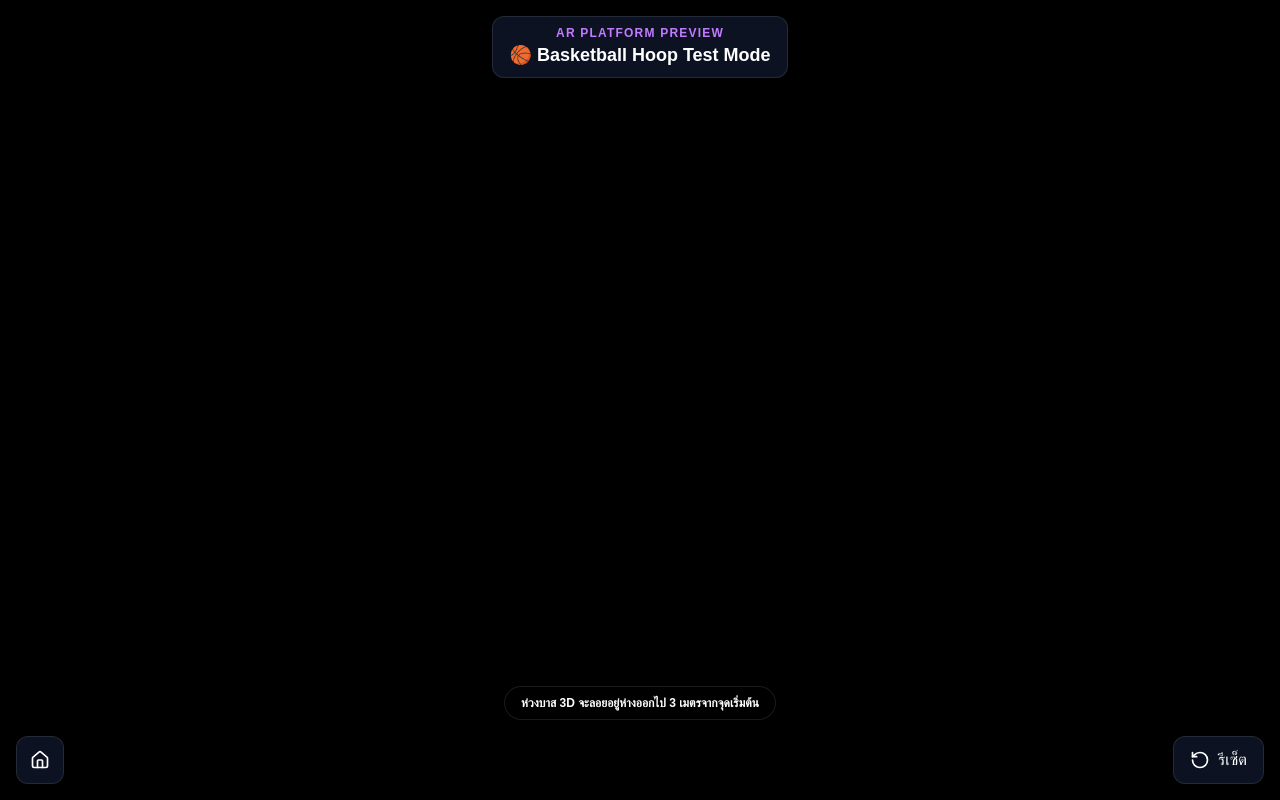
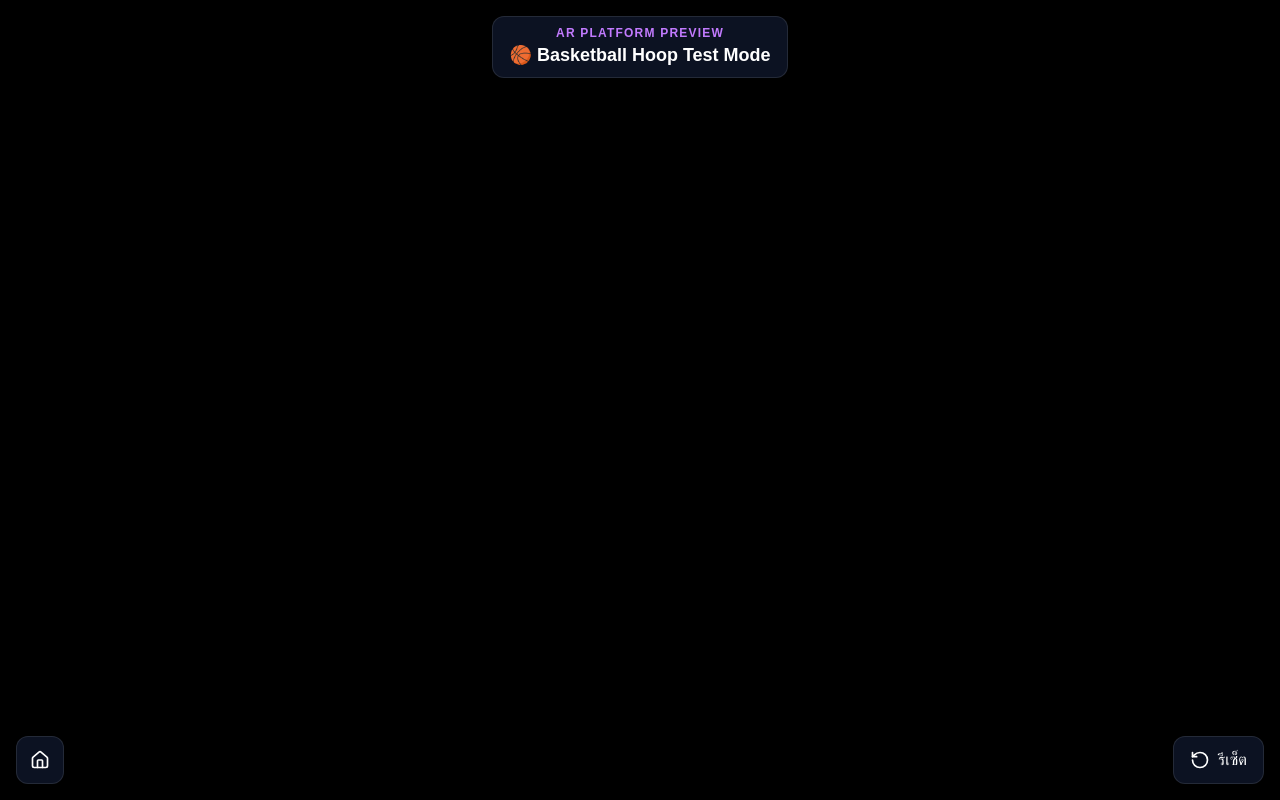
Before and after one commit to DiamondOMG/actmedia-ar, a Next.js app: page /ar/basketball in a window 1280 px wide. Built offline with nearby package versions, Linux system fonts and the light colour scheme.

Commit message:
แก้ปัญหา ห่วงบาสมุมซ้ายล่าง 1

```diff
--- a/components/ar-basketball/basketball_scene.tsx
+++ b/components/ar-basketball/basketball_scene.tsx
@@ -84,8 +84,7 @@
 
   return (
     <div ref={containerRef} className="absolute inset-0 w-full h-full bg-black overflow-hidden">
-      {/* ปล่อยให้ XRExtras.FullWindowCanvas จัดการขนาด canvas เต็มจอให้เอง */}
-      <canvas id="camerafeed"></canvas>
+      <canvas id="camerafeed" className="absolute inset-0 w-full h-full object-cover"></canvas>
 
       {/* ───────── UI HUD (Heads-Up Display) ───────── */}
       <div className="absolute inset-x-0 top-0 z-10 flex items-center justify-center p-4 bg-gradient-to-b from-black/60 to-transparent">
@@ -93,13 +92,6 @@
           <span className="text-xs text-purple-400 font-bold tracking-widest">AR PLATFORM PREVIEW</span>
           <span className="text-lg font-bold">🏀 Basketball Hoop Test Mode</span>
         </div>
-      </div>
-
-      {/* แนะนำวิธีการเล่นแบบกะทัดรัดด้านล่าง */}
-      <div className="absolute bottom-20 inset-x-0 z-10 flex justify-center pointer-events-none">
-        <p className="px-4 py-2 rounded-full bg-black/60 text-white text-xs font-semibold backdrop-blur border border-white/10 text-center">
-          ห่วงบาส 3D จะลอยอยู่ห่างออกไป 3 เมตรจากจุดเริ่มต้น
-        </p>
       </div>
 
       {/* ───────── ปุ่มควบคุมหลักด้านล่าง ───────── */}
--- a/lib/ar-basketball/basketball_scene_init.ts
+++ b/lib/ar-basketball/basketball_scene_init.ts
@@ -68,9 +68,9 @@
       dirLight.position.set(3, 8, 4);
       scene.add(dirLight);
 
-      // 2. สร้างห่วงบาสลอยกลางอากาศ (ปรับความสูง Y ไปที่ 1.2 เมตร เพื่อให้อยู่ในระดับสายตาอย่างเหมาะสม)
+      // 2. สร้างห่วงบาสลอยกลางอากาศ (ปรับความสูง Y ไปที่ 1.6 เมตร เพื่อให้อยู่ในระดับสายตาและไม่จมอยู่ขอบล่าง/มุมล่างซ้าย)
       hoopGroup = createSimpleHoop();
-      hoopGroup.position.set(0, 1.2, hoopZ);
+      hoopGroup.position.set(0, 1.6, hoopZ);
       scene.add(hoopGroup);
 
       // ป้องกันการลากนิ้วเลื่อนหน้าเว็บ
```
